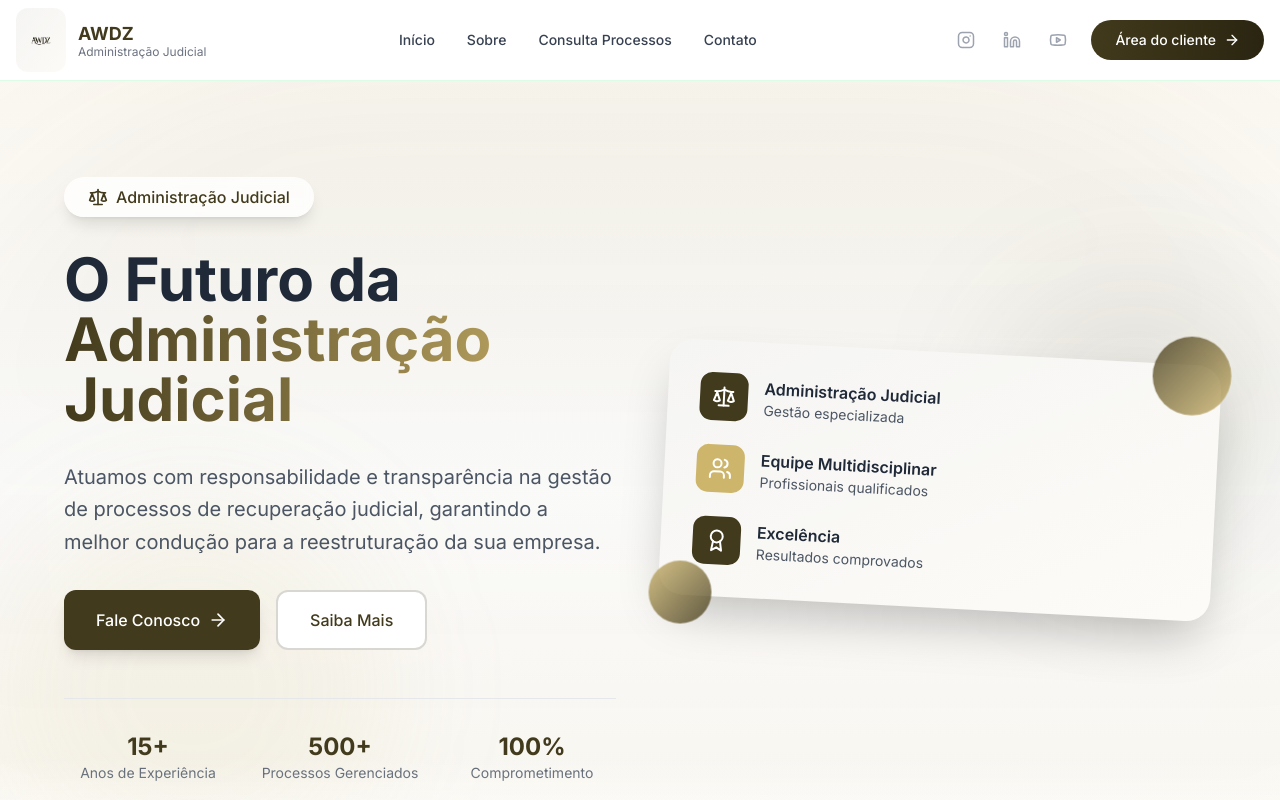
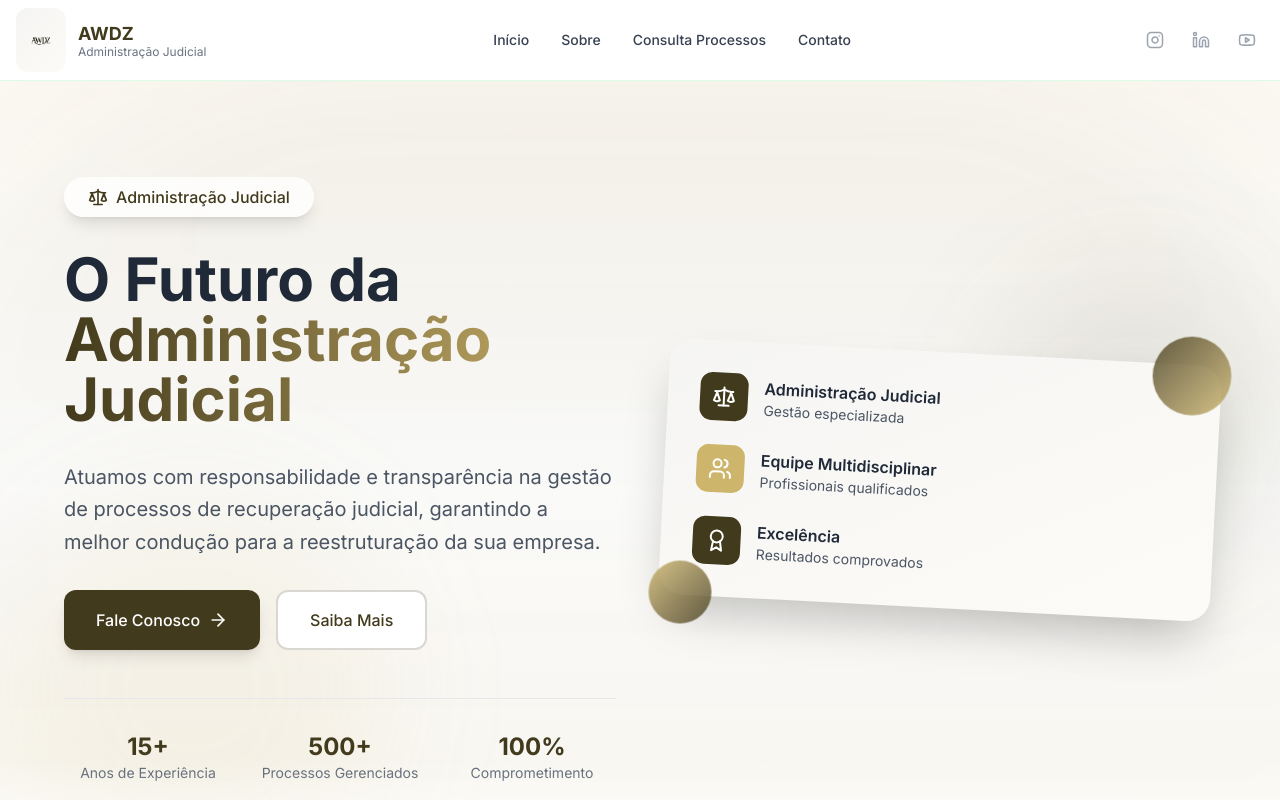
Before and after one commit to directorsilvaa/awz, a React (Vite) app: page / in a window 1280 px wide. Shown: the top 800 px of the page. Built offline with nearby package versions, Linux system fonts and the light colour scheme.

Commit message:
Remove Client Area from Navbar

```diff
--- a/src/components/Navbar.tsx
+++ b/src/components/Navbar.tsx
@@ -1,11 +1,10 @@
 import React, { useState, useEffect } from 'react';
-import { Instagram, Linkedin, Youtube, ArrowRight, Menu, X } from 'lucide-react';
-import { Link, useNavigate } from 'react-router-dom';
+import { Instagram, Linkedin, Youtube, Menu, X } from 'lucide-react';
+import { Link } from 'react-router-dom';
 
 const Navbar = () => {
   const [isMobileMenuOpen, setIsMobileMenuOpen] = useState(false);
   const [isScrolled, setIsScrolled] = useState(false);
-  const navigate = useNavigate();
 
   // Handle scroll effect
   useEffect(() => {
@@ -19,15 +18,6 @@ const Navbar = () => {
 
   const toggleMobileMenu = () => {
     setIsMobileMenuOpen(!isMobileMenuOpen);
-  };
-
-  const handleClientAreaClick = () => {
-    const isAuthenticated = localStorage.getItem('clientAuthenticated') === 'true';
-    if (!isAuthenticated) {
-      navigate('/cliente');
-    } else {
-      navigate('/cliente/dashboard');
-    }
   };
 
   return (
@@ -77,7 +67,7 @@ const Navbar = () => {
             ))}
           </nav>
 
-          {/* Right Side - Social + Client Area */}
+          {/* Right Side - Social Media */}
           <div className="flex items-center space-x-4">
             {/* Social Media Icons */}
             <div className="hidden md:flex items-center space-x-3">
@@ -96,15 +86,6 @@ const Navbar = () => {
                 </a>
               ))}
             </div>
-
-            {/* Client Area Button */}
-            <button
-              onClick={handleClientAreaClick}
-              className="hidden md:inline-flex items-center bg-gradient-to-r from-primary to-primary-dark text-white px-6 py-2.5 rounded-full text-sm font-medium hover:shadow-lg hover:scale-105 transition-all duration-300 group"
-            >
-              <span>Área do cliente</span>
-              <ArrowRight size={16} className="ml-2 group-hover:translate-x-1 transition-transform duration-300" />
-            </button>
 
             {/* Mobile Menu Button */}
             <button
@@ -170,20 +151,6 @@ const Navbar = () => {
                 {item.label}
               </Link>
             ))}
-
-            {/* Mobile Client Area Button */}
-            <div className="pt-4">
-              <button
-                onClick={() => {
-                  toggleMobileMenu();
-                  handleClientAreaClick();
-                }}
-                className="w-full flex items-center justify-center bg-gradient-to-r from-primary to-primary-dark text-white px-6 py-3 rounded-xl text-sm font-medium hover:shadow-lg transition-all duration-300 group"
-              >
-                <span>Área do cliente</span>
-                <ArrowRight size={16} className="ml-2 group-hover:translate-x-1 transition-transform duration-300" />
-              </button>
-            </div>
           </nav>
 
           {/* Mobile Social Links */}
```
